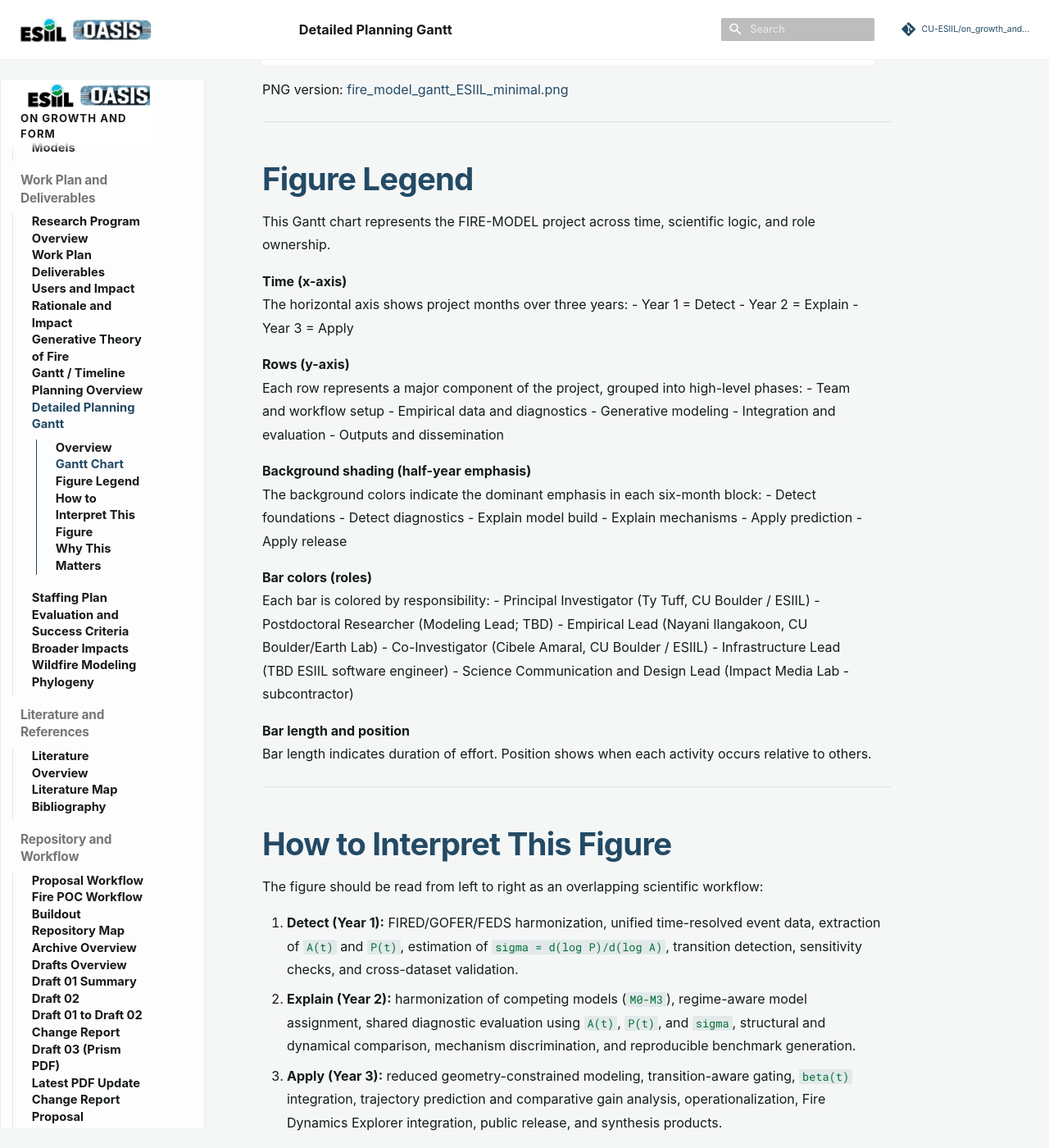
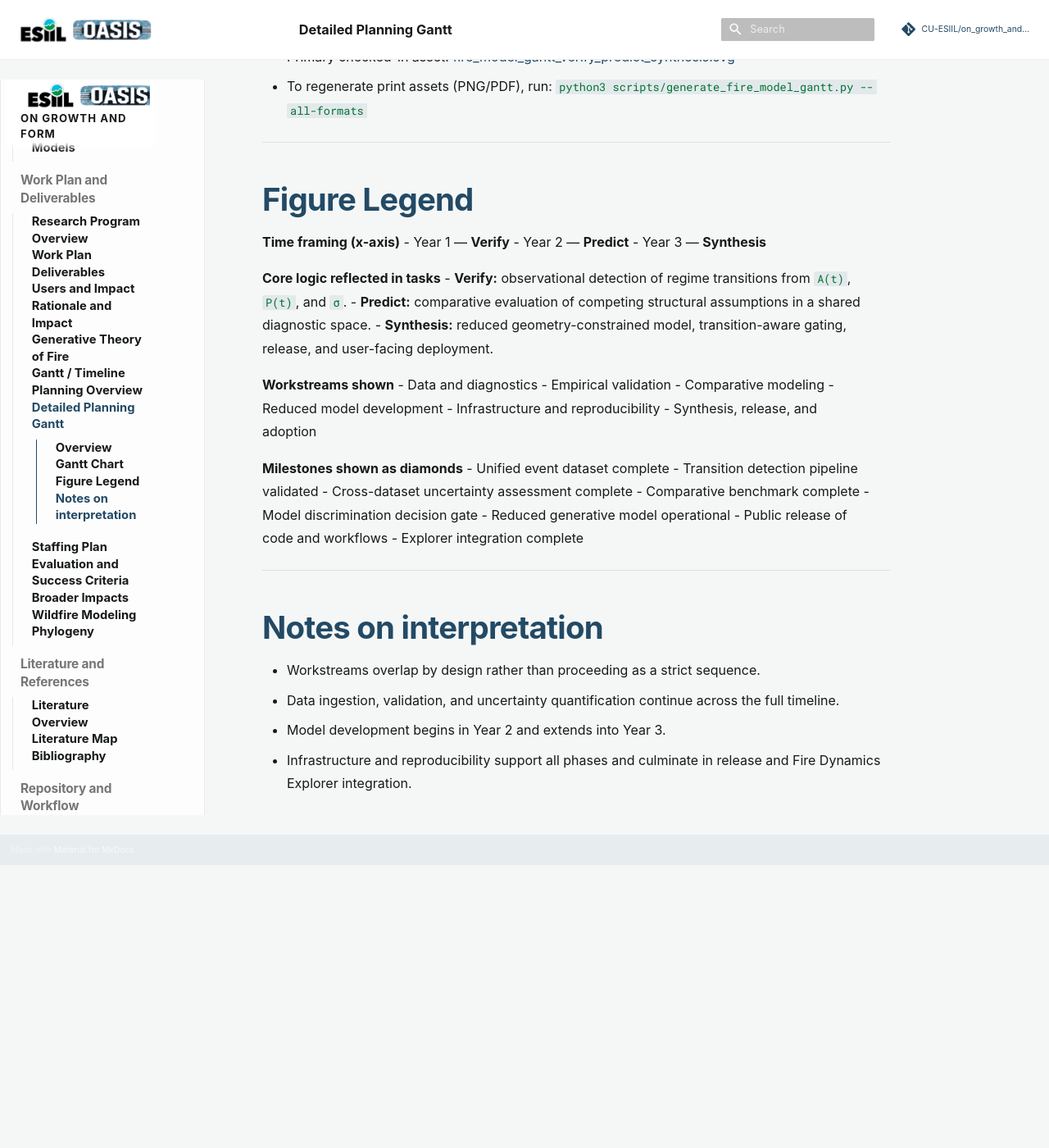
Before and after one commit to CU-ESIIL/on_growth_and_form, an MkDocs documentation site: the page built from docs/planning/gantt_chart.md, in a window 1280 px wide and 1400 px high, scrolled down 997 px. Shown: the whole window at 82% size. Built offline with MkDocs 1.6.1 and Material for MkDocs 9.7.7, drawn with Linux system fonts in a browser that asks for light colours; comment, search, counter and statistics services are not loaded; after the commit the page ends 2052 px from its top, so only the background shows below that; some of the changed text lies outside the part shown.

Commit message:
Make Gantt outputs SVG-first and remove checked-in binaries

```diff
--- a/docs/planning/gantt_chart.md
+++ b/docs/planning/gantt_chart.md
@@ -2,83 +2,54 @@
 
 ## Overview
 
-This figure summarizes the FIRE-MODEL project as a coordinated Detect -> Explain -> Apply program over 36 months. It links team roles, shared diagnostics, model comparison, and application-oriented release work in one timeline.
+This figure summarizes the FIRE-MODEL project as an overlapping **Verify → Predict → Synthesis** program over 36 months. It emphasizes legibility for proposal insertion and aligns task language with the current proposal timeline.
 
 ---
 
 ## Gantt Chart
 
-![FIRE-MODEL Gantt Chart](../assets/figures/fire_model_gantt_ESIIL_minimal.svg)
+![FIRE-MODEL Work Plan Gantt Chart](../assets/figures/fire_model_gantt_verify_predict_synthesis.svg)
 
-PNG version: [fire_model_gantt_ESIIL_minimal.png](../assets/figures/fire_model_gantt_ESIIL_minimal.png)
+- Primary checked-in asset: [fire_model_gantt_verify_predict_synthesis.svg](../assets/figures/fire_model_gantt_verify_predict_synthesis.svg)
+- To regenerate print assets (PNG/PDF), run: `python3 scripts/generate_fire_model_gantt.py --all-formats`
 
 ---
 
 ## Figure Legend
 
-This Gantt chart represents the FIRE-MODEL project across time, scientific logic, and role ownership.
+**Time framing (x-axis)**
+- Year 1 — **Verify**
+- Year 2 — **Predict**
+- Year 3 — **Synthesis**
 
-**Time (x-axis)**
-The horizontal axis shows project months over three years:
-- Year 1 = Detect
-- Year 2 = Explain
-- Year 3 = Apply
+**Core logic reflected in tasks**
+- **Verify:** observational detection of regime transitions from `A(t)`, `P(t)`, and `σ`.
+- **Predict:** comparative evaluation of competing structural assumptions in a shared diagnostic space.
+- **Synthesis:** reduced geometry-constrained model, transition-aware gating, release, and user-facing deployment.
 
-**Rows (y-axis)**
-Each row represents a major component of the project, grouped into high-level phases:
-- Team and workflow setup
-- Empirical data and diagnostics
-- Generative modeling
-- Integration and evaluation
-- Outputs and dissemination
+**Workstreams shown**
+- Data and diagnostics
+- Empirical validation
+- Comparative modeling
+- Reduced model development
+- Infrastructure and reproducibility
+- Synthesis, release, and adoption
 
-**Background shading (half-year emphasis)**
-The background colors indicate the dominant emphasis in each six-month block:
-- Detect foundations
-- Detect diagnostics
-- Explain model build
-- Explain mechanisms
-- Apply prediction
-- Apply release
-
-**Bar colors (roles)**
-Each bar is colored by responsibility:
-- Principal Investigator (Ty Tuff, CU Boulder / ESIIL)
-- Postdoctoral Researcher (Modeling Lead; TBD)
-- Empirical Lead (Nayani Ilangakoon, CU Boulder/Earth Lab)
-- Co-Investigator (Cibele Amaral, CU Boulder / ESIIL)
-- Infrastructure Lead (TBD ESIIL software engineer)
-- Science Communication and Design Lead (Impact Media Lab - subcontractor)
-
-**Bar length and position**
-Bar length indicates duration of effort. Position shows when each activity occurs relative to others.
+**Milestones shown as diamonds**
+- Unified event dataset complete
+- Transition detection pipeline validated
+- Cross-dataset uncertainty assessment complete
+- Comparative benchmark complete
+- Model discrimination decision gate
+- Reduced generative model operational
+- Public release of code and workflows
+- Explorer integration complete
 
 ---
 
-## How to Interpret This Figure
+## Notes on interpretation
 
-The figure should be read from left to right as an overlapping scientific workflow:
-
-1. **Detect (Year 1):** FIRED/GOFER/FEDS harmonization, unified time-resolved event data, extraction of `A(t)` and `P(t)`, estimation of `sigma = d(log P)/d(log A)`, transition detection, sensitivity checks, and cross-dataset validation.
-2. **Explain (Year 2):** harmonization of competing models (`M0-M3`), regime-aware model assignment, shared diagnostic evaluation using `A(t)`, `P(t)`, and `sigma`, structural and dynamical comparison, mechanism discrimination, and reproducible benchmark generation.
-3. **Apply (Year 3):** reduced geometry-constrained modeling, transition-aware gating, `beta(t)` integration, trajectory prediction and comparative gain analysis, operationalization, Fire Dynamics Explorer integration, public release, and synthesis products.
-
-Key logic represented in the overlap:
-- Workstreams overlap by design.
-- Detection informs model assignment.
-- Model comparison identifies required mechanisms.
-- Application integrates these constraints into a predictive system.
-- Validation, reproducibility, documentation, and communication continue across years.
-
----
-
-## Why This Matters
-
-This framework provides:
-
-- A consistent workflow for wildfire event diagnostics
-- A testable mechanism-discrimination program in Year 2
-- A transition-aware predictive system in Year 3
-- Reusable public code, data, workflows, and communication products
-
-The Gantt chart makes explicit how these outcomes are achieved through coordinated empirical, theoretical, and computational work.
+- Workstreams overlap by design rather than proceeding as a strict sequence.
+- Data ingestion, validation, and uncertainty quantification continue across the full timeline.
+- Model development begins in Year 2 and extends into Year 3.
+- Infrastructure and reproducibility support all phases and culminate in release and Fire Dynamics Explorer integration.
```
Also changed, not shown: PROMPT_ACTION_LOG.md (+45 -0 lines), docs/research-program/gantt-timeline.md (+9 -10 lines), docs/assets/figures/fire_model_gantt_verify_predict_synthesis.svg (added), 1 other file.
